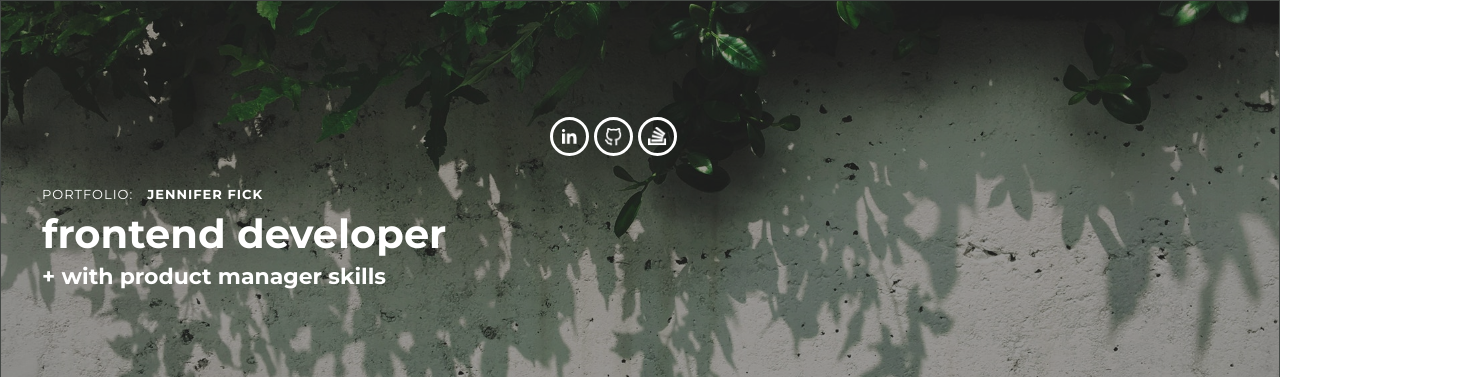
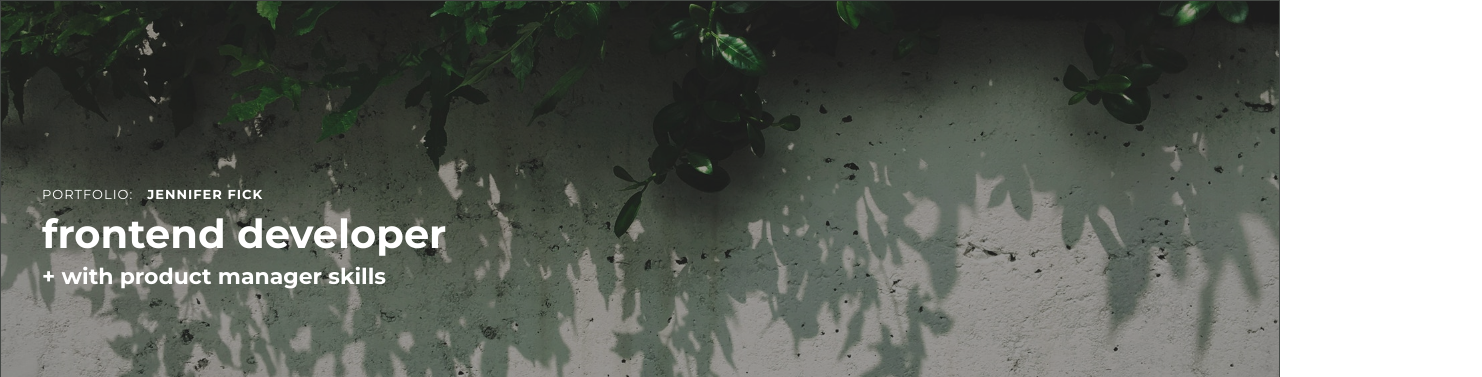
Before and after one commit to Jenfi/Portfolio, a plain HTML site: page index.html in a window 1280 px wide. Shown: the top 377 px of the page, 1482 px wide, since content can reach past the window. Drawn offline with Linux system fonts and the light colour scheme.

Commit message:
link-icons!

```diff
--- a/style.css
+++ b/style.css
@@ -636,9 +636,9 @@ footer h3 {
   margin: 0 35px 20px 35px;
 }
 
-/* h2 {
-  margin: 0 700px 50px 700px;
-} */
+.link-icons {
+  left: 1350px;
+}
 
 
 .projects h2{
```
